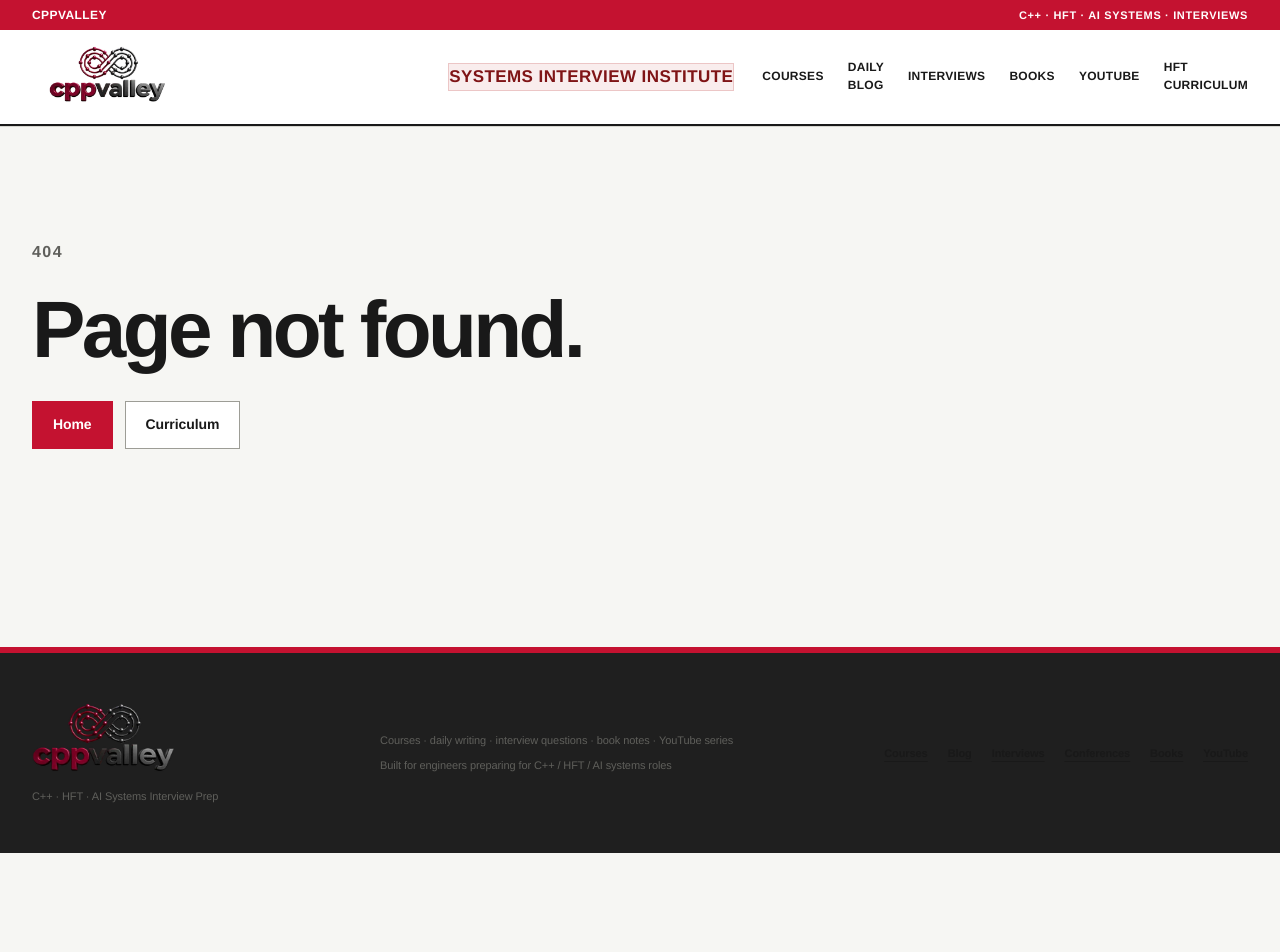
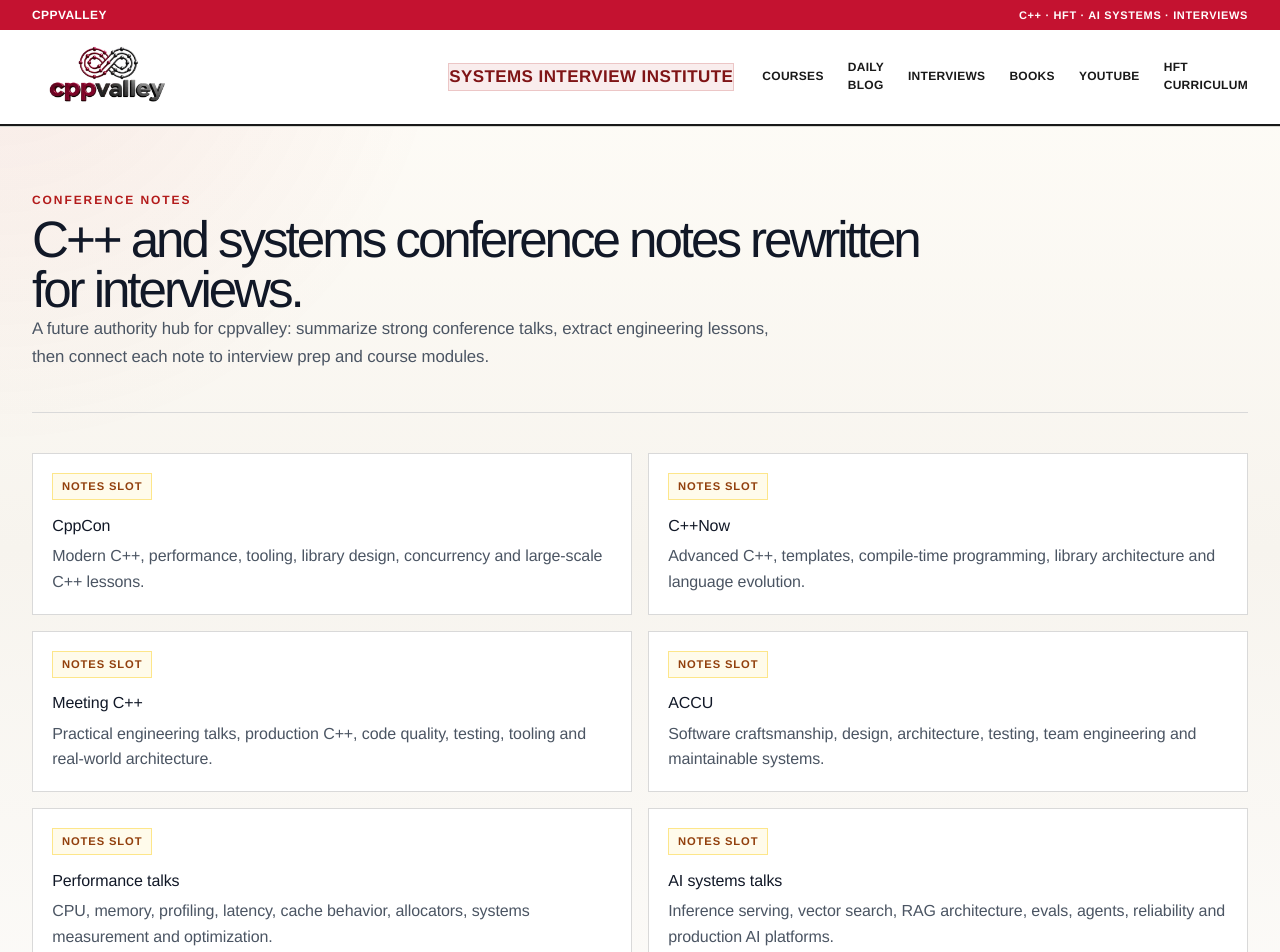
Before and after one commit to gauravanand-sudo/cppvalley, a Next.js app: page /conferences in a window 1280 px wide. Before the commit this address had no page. Shown: the top 952 px of the page. Before the commit the page ends 853 px from the top, so only its background shows below. Built offline with nearby package versions, Linux system fonts and the light colour scheme.

Commit message:
Add C++ conference notes hub

```diff
--- /dev/null
+++ b/src/app/conferences/page.tsx
@@ -0,0 +1,69 @@
+import type { Metadata } from "next";
+import { SiteFooter } from "@/components/SiteFooter";
+import { SiteHeader } from "@/components/SiteHeader";
+
+export const metadata: Metadata = {
+  title: "C++ Conference Notes",
+  description:
+    "Practical cppvalley summaries of C++ conferences and systems talks, converted into interview and production engineering lessons.",
+  alternates: { canonical: "/conferences" },
+};
+
+const conferences = [
+  {
+    title: "CppCon",
+    text: "Modern C++, performance, tooling, library design, concurrency and large-scale C++ lessons.",
+  },
+  {
+    title: "C++Now",
+    text: "Advanced C++, templates, compile-time programming, library architecture and language evolution.",
+  },
+  {
+    title: "Meeting C++",
+    text: "Practical engineering talks, production C++, code quality, testing, tooling and real-world architecture.",
+  },
+  {
+    title: "ACCU",
+    text: "Software craftsmanship, design, architecture, testing, team engineering and maintainable systems.",
+  },
+  {
+    title: "Performance talks",
+    text: "CPU, memory, profiling, latency, cache behavior, allocators, systems measurement and optimization.",
+  },
+  {
+    title: "AI systems talks",
+    text: "Inference serving, vector search, RAG architecture, evals, agents, reliability and production AI platforms.",
+  },
+] as const;
+
+export default function ConferencesPage() {
+  return (
+    <div className="page-shell platform-site">
+      <SiteHeader />
+      <main className="platform-simple-page site-container">
+        <section className="platform-page-hero">
+          <p className="platform-eyebrow">Conference Notes</p>
+          <h1>C++ and systems conference notes rewritten for interviews.</h1>
+          <p className="page-intro">
+            A future authority hub for cppvalley: summarize strong conference talks, extract engineering lessons, then connect each note to interview prep and course modules.
+          </p>
+        </section>
+
+        <section className="platform-matrix" aria-label="Conference note categories">
+          {conferences.map((conference) => (
+            <article className="platform-table-card" key={conference.title}>
+              <span className="platform-status soon">Notes slot</span>
+              <h3>{conference.title}</h3>
+              <p>{conference.text}</p>
+            </article>
+          ))}
+        </section>
+
+        <div className="platform-quote">
+          Suggested format for each note: problem, core idea, code/design takeaway, interview question, project connection and further reading.
+        </div>
+      </main>
+      <SiteFooter />
+    </div>
+  );
+}
```
